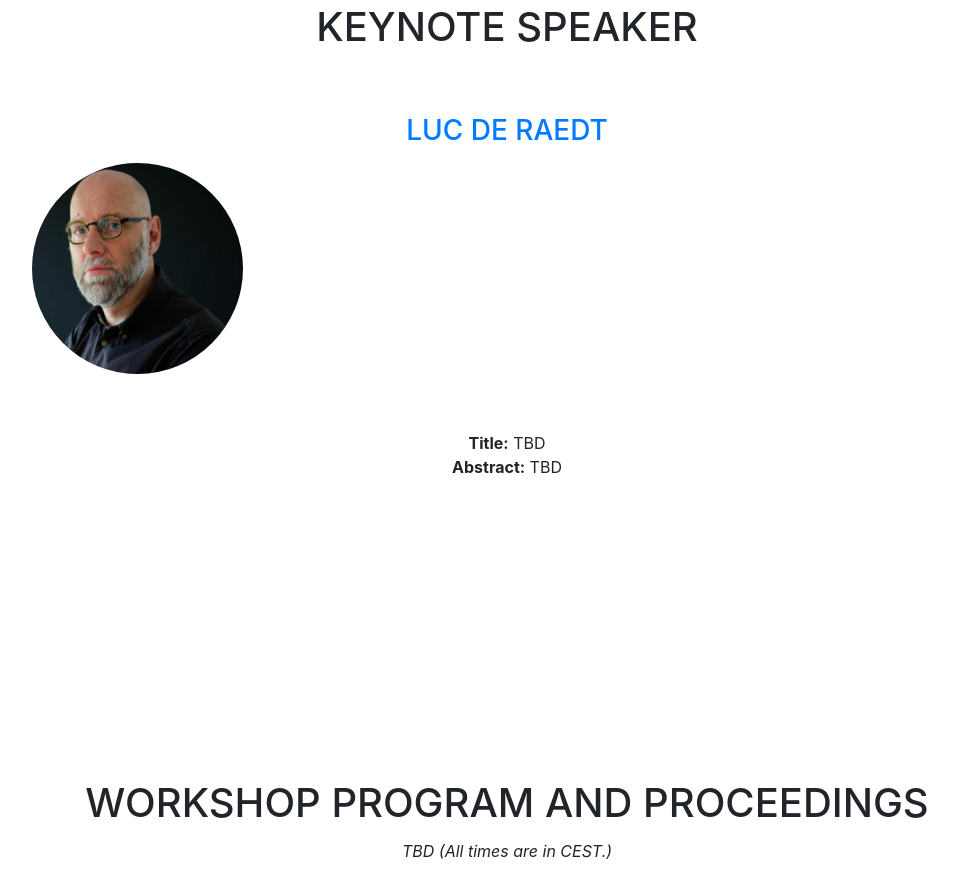
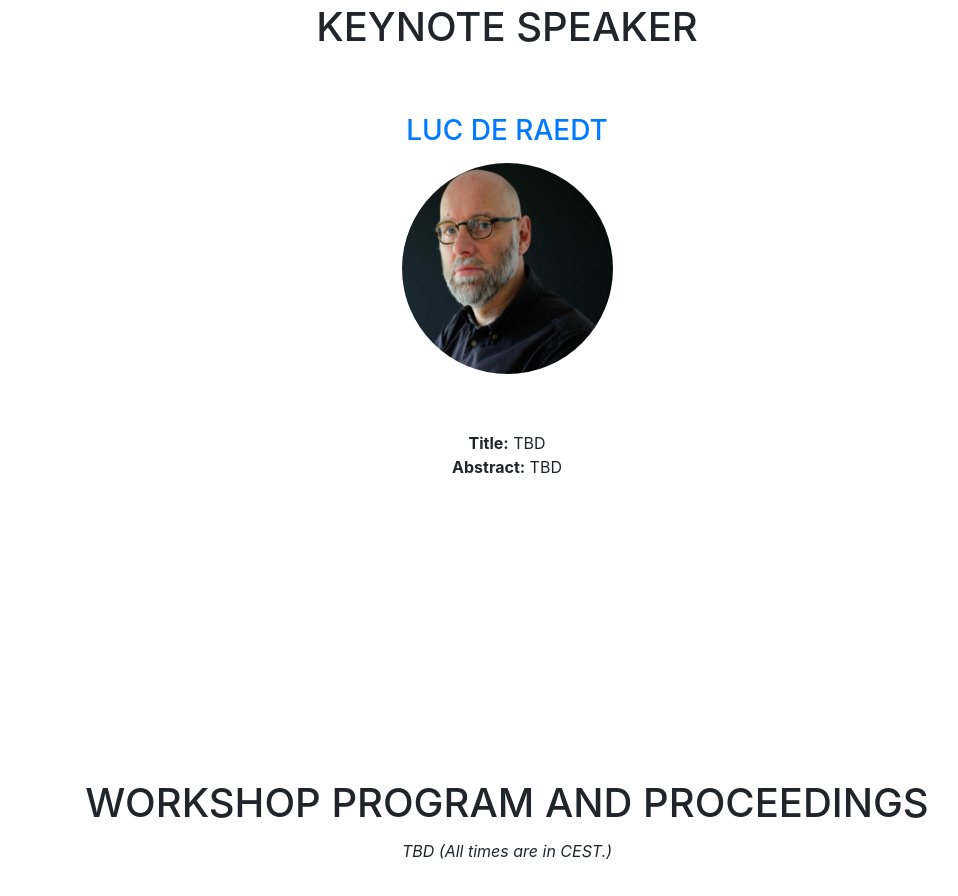
Before and after one commit to alammehwish/dl4kg2022, a website with bundled scripts: page index.html in a window 1280 px wide. Shown: the part 2494-3390 px from the top of the page, without its empty margins (133-1091 px from the left). Built offline with nearby package versions, Linux system fonts and the light colour scheme; files whose address does not match are found by name; a web font is replaced by a local one.

Commit message:
Update index.html

```diff
--- a/index.html
+++ b/index.html
@@ -199,7 +199,7 @@
         <div class="col-lg-12 text-center">
           <h2 class="section-heading text-uppercase">Keynote Speaker</h2><br/><br/>
 		<h3 class="text-uppercase"> <a href="https://wms.cs.kuleuven.be/people/lucderaedt">Luc de Raedt</a></h3>
-          <div class="col-sm-4">
+          <div class="col-sm-12">
             <div class="team-member">
 		  <img class="mx-auto rounded-circle" src="img/team/Luc-De-Raedt.jpeg" alt="">
             </div>
```
